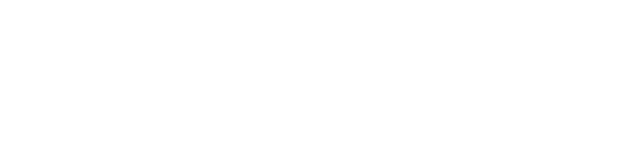
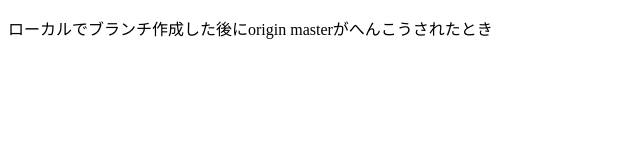
Before and after one commit to Wakamatu57/Progate_js, a plain HTML site: page index.html in a window 1280 px wide. Shown: the whole page, without its empty margins (0-640 px from the left). Drawn offline with Linux system fonts and the light colour scheme.

Commit message:
Update index.html

```diff
--- a/index.html
+++ b/index.html
@@ -5,7 +5,7 @@
 <title>JavaScript サンプル</title>
 </head>
 <body>
-
+  <p>ローカルでブランチ作成した後にorigin masterがへんこうされたとき</p>
 <script src="script.js">
 </script>
 
```
